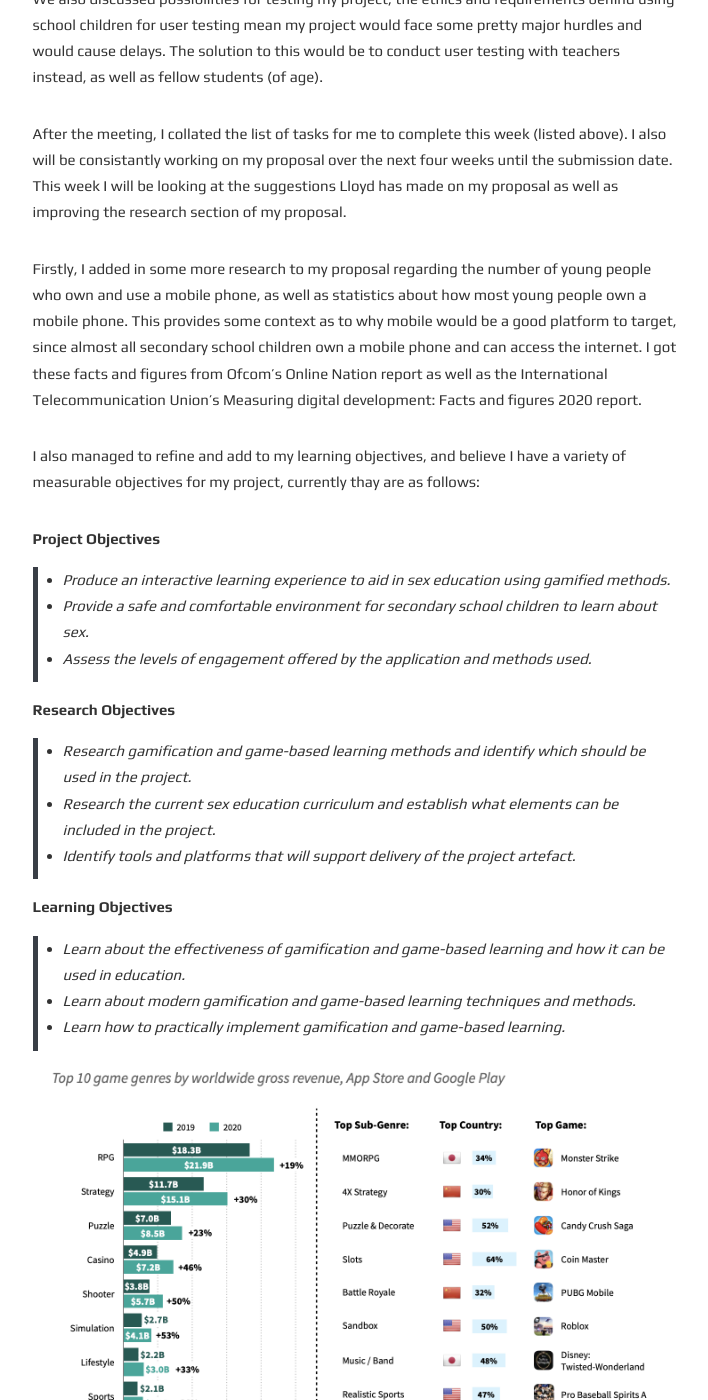
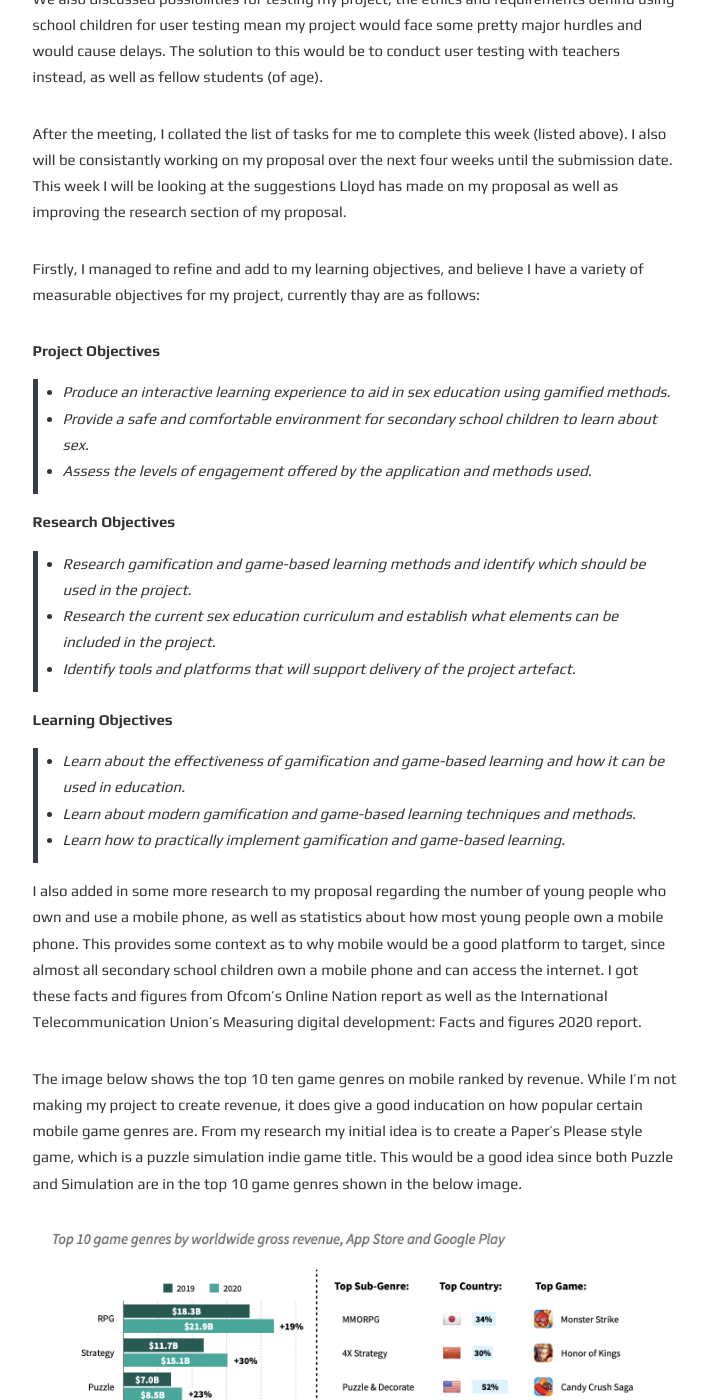
Before and after one commit to zar67/cctp-devlog, a Jekyll site: the page built from _posts/2021-10-11-first-supervisor-meeting.md, in a window 1280 px wide and 1400 px high, scrolled down 644 px. Shown: the whole window, without its empty margins (285-993 px from the left). Built offline with Jekyll 4.4.1, drawn with Linux system fonts in a browser that asks for light colours; some of the changed lines change nothing that is shown; some of the changed text lies outside the part shown.

Commit message:
Reworking

```diff
--- a/_posts/2021-10-11-first-supervisor-meeting.md
+++ b/_posts/2021-10-11-first-supervisor-meeting.md
@@ -18,9 +18,7 @@ We also discussed possibilities for testing my project; the ethics and requireme
 
 After the meeting, I collated the list of tasks for me to complete this week (listed above). I also will be consistantly working on my proposal over the next four weeks until the submission date. This week I will be looking at the suggestions Lloyd has made on my proposal as well as improving the research section of my proposal.
 
-Firstly, I added in some more research to my proposal regarding the number of young people who own and use a mobile phone, as well as statistics about how most young people own a mobile phone. This provides some context as to why mobile would be a good platform to target, since almost all secondary school children own a mobile phone and can access the internet. I got these facts and figures from Ofcom's Online Nation report as well as the International Telecommunication Union's Measuring digital development: Facts and figures 2020 report.
-
-I also managed to refine and add to my learning objectives, and believe I have a variety of measurable objectives for my project, currently thay are as follows:
+Firstly, I managed to refine and add to my learning objectives, and believe I have a variety of measurable objectives for my project, currently thay are as follows:
 
 **Project Objectives**
 > -	Produce an interactive learning experience to aid in sex education using gamified methods.
@@ -37,11 +35,14 @@ I also managed to refine and add to my learning objectives, and believe I have a
 > -	Learn about modern gamification and game-based learning techniques and methods.
 > -	Learn how to practically implement gamification and game-based learning.
 
+I also added in some more research to my proposal regarding the number of young people who own and use a mobile phone, as well as statistics about how most young people own a mobile phone. This provides some context as to why mobile would be a good platform to target, since almost all secondary school children own a mobile phone and can access the internet. I got these facts and figures from Ofcom's Online Nation report as well as the International Telecommunication Union's Measuring digital development: Facts and figures 2020 report.
+
+The image below shows the top 10 ten game genres on mobile ranked by revenue. While I'm not making my project to create revenue, it does give a good inducation on how popular certain mobile game genres are. From my research my initial idea is to create a Paper's Please style game, which is a puzzle simulation indie game title. This would be a good idea since both Puzzle and Simulation are in the top 10 game genres shown in the below image.
+
 <p align="center">
   <img src="{{site.baseurl}}/assets/mobile-grenres-popularity.png" alt="Mobile Genres and Revenue"/>
 </p>
 
-The image above shows the top 10 ten game genres on mobile ranked by revenue. While I'm not making my project to create revenue, it does give a good inducation on how popular certain mobile game genres are. From my research my initial idea is to create a Paper's Please style game, which is a puzzle simulation indie game title. This would be a good idea since both Puzzle and Simulation are in the top 10 game genres shown in the above image.
 
 I also looked on the govenment website to find the SRE curriculum for topics that I should could look to cover through my project. The main categories of the SRE curriculum are:
 - Families
```
